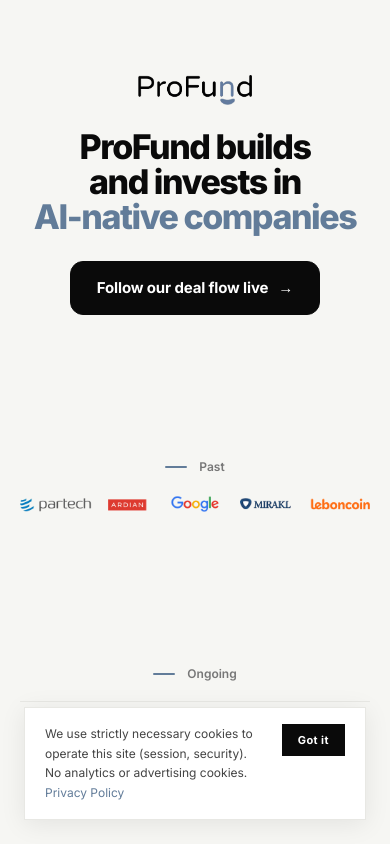
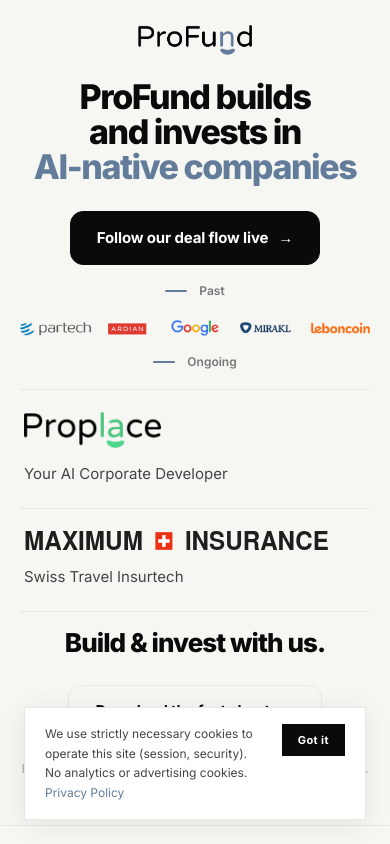
Before and after one commit to proplace-co/profund-vc, a React (Vite) app: page / in a window 390 px wide. Shown: the top 844 px of the page. Built offline with nearby package versions, Linux system fonts and the light colour scheme.

Commit message:
Proplace et Maximum portent leurs signatures, le mobile tient un ecran
- Proplace : « Your AI Corporate Developer »
- Maximum Insurance : « Swiss Travel Insurtech »
- Meme libelles dans la fiche PDF
- Les paddings fixes sous 640 px (68 px / 50 px) recassaient la page unique : retires

```diff
--- a/src/components/HomepageLite.tsx
+++ b/src/components/HomepageLite.tsx
@@ -15,12 +15,12 @@
   {
     name: 'Proplace',
     logo: PROPLACE_LOGO,
-    line: 'AI-native sourcing platform for venture and private equity funds.',
+    line: 'Your AI Corporate Developer',
   },
   {
     name: 'Maximum Insurance',
     logo: MAXIMUM_LOGO,
-    line: 'Swiss travel insurtech — duty of care for companies and their travellers.',
+    line: 'Swiss Travel Insurtech',
     wide: true,
   },
 ];
--- a/src/index.css
+++ b/src/index.css
@@ -555,8 +555,6 @@
   .pfm { padding: 30px 22px 26px; }
   .pfm-grid { grid-template-columns: 1fr; }
   .pfh-wrap { padding: 0 20px; }
-  .pfh-s { padding: 68px 0; }
-  .pfh-hero { padding: 50px 0 58px; }
   .pfh-stats { grid-template-columns: 1fr; }
   .pfh-fs { padding: 24px 22px; }
   .pfh-words { gap: 12px 26px; }
```
Also changed, not shown: 2 other files (tests, documents, lock files or other folders).
